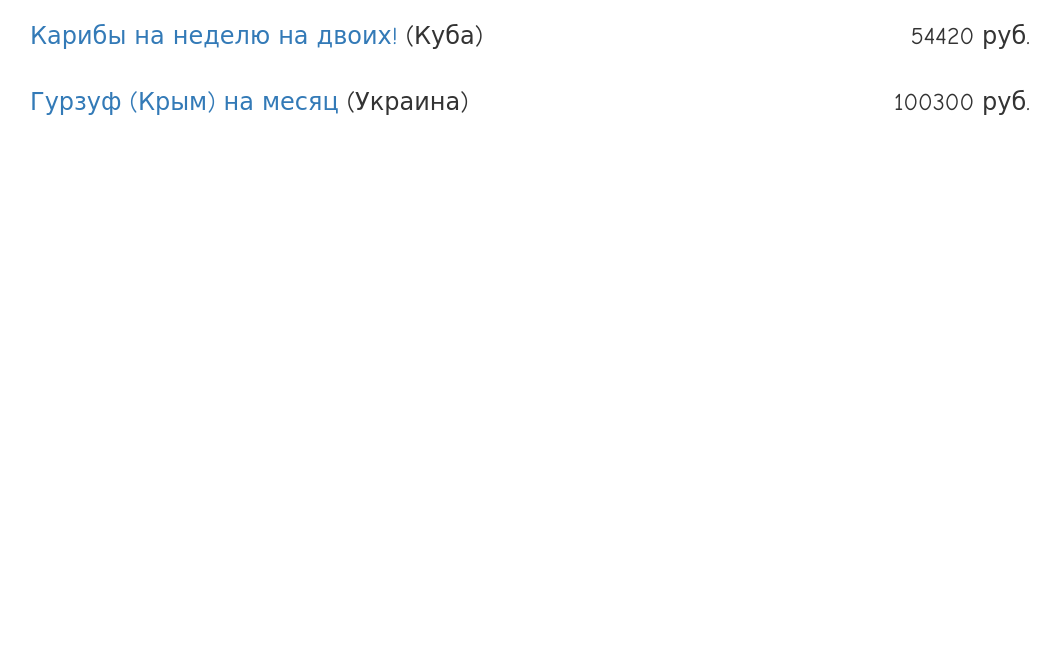
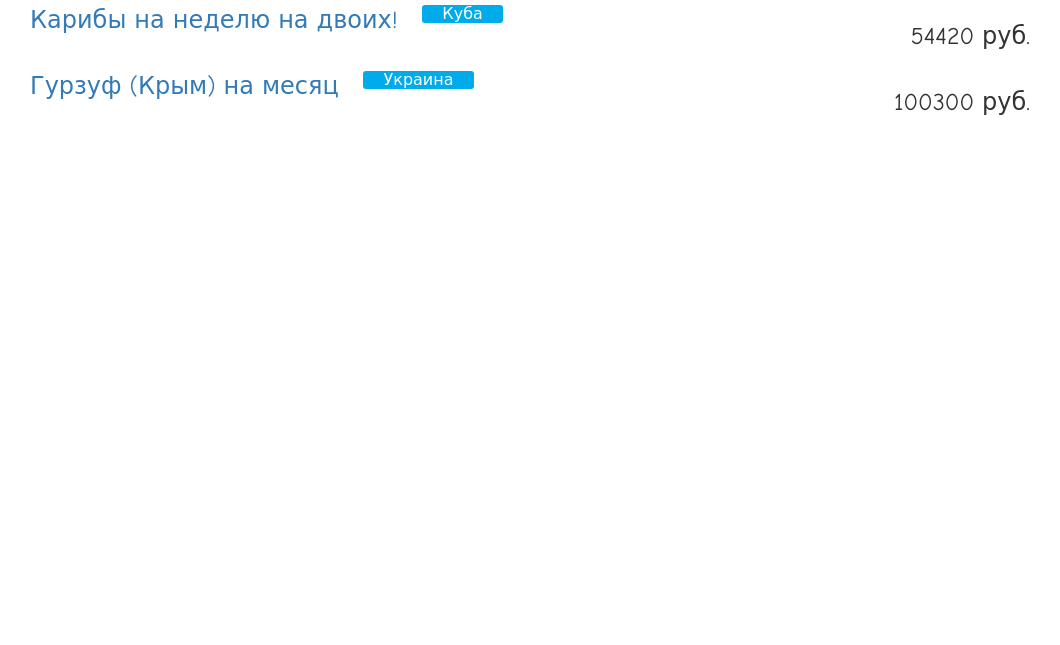
Before and after one commit to eagleas/nglearn, a plain HTML site: page index.html at #/adm/tours in a window 1280 px wide. Shown: the part 155-800 px from the top of the page, without its empty margins (110-1170 px from the left). Drawn offline with nearby package versions, Linux system fonts and the light colour scheme; some packages are replaced by stand-ins of ours.

Commit message:
Styled country label

```diff
--- a/application.css
+++ b/application.css
@@ -25,3 +25,17 @@ select.input-large {
 .edit-form {
   padding-top: 10px;
 }
+
+.tour-title {
+  font-size: 24px;
+  margin-right: 20px;
+}
+
+.label-country {
+  font-size: 16px;
+  color: #fff;
+  background-color: #00abeb;
+  vertical-align: top;
+  padding: 0 20px;
+  border-radius: 3px;
+}
--- a/list.html
+++ b/list.html
@@ -54,7 +54,8 @@
   <div ng-show="!tour.editMode">
     <div class="row">
       <div class="col-md-10">
-        <h3><a ng-href="/#/tours/{{tour.slug}}">{{tour.title}}</a> ({{tour.country}})</h3>
+        <a ng-href="/#/tours/{{tour.slug}}" class="tour-title">{{tour.title}}</a>
+        <span class="label-country" >{{tour.country}}</span>
       </div>
       <div class="col-md-2 price text-right">
         <h3>{{tour.price}} руб.</h3>
```
